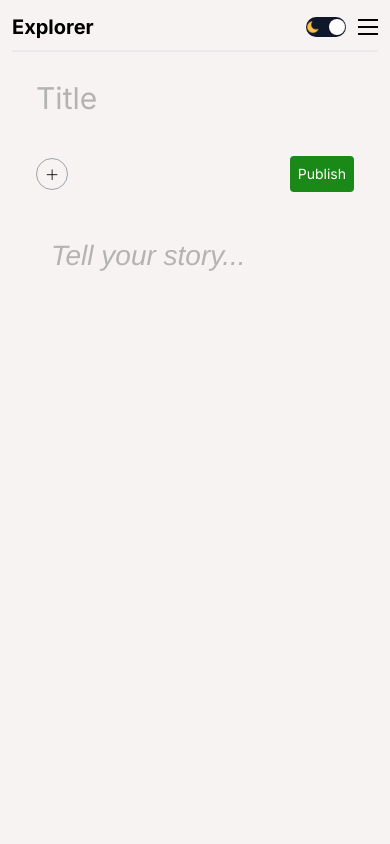
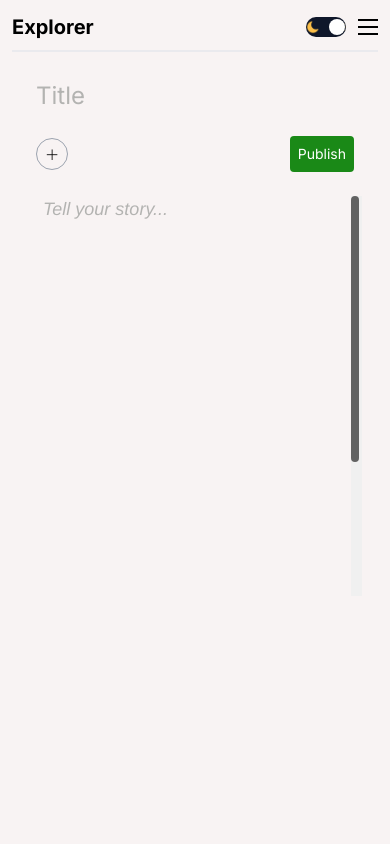
Before and after one commit to Chandu6702/Vivid-Voices, a Next.js app: page /write in a window 390 px wide. Shown: the top 844 px of the page. Built offline with nearby package versions, Linux system fonts and the light colour scheme.

Commit message:
update scrollbar

```diff
--- a/package.json
+++ b/package.json
@@ -14,7 +14,9 @@
     "next": "13.4.19",
     "react": "18.2.0",
     "react-dom": "18.2.0",
-    "react-quill": "^2.0.0"
+    "react-quill": "^2.0.0",
+    "simplebar": "^6.2.7",
+    "simplebar-react": "^3.2.6"
   },
   "devDependencies": {
     "autoprefixer": "^10.4.20",
--- a/src/app/globals.css
+++ b/src/app/globals.css
@@ -1,3 +1,4 @@
+@import "~simplebar/dist/simplebar.min.css";
 @tailwind base;
 @tailwind components;
 @tailwind utilities;
@@ -21,11 +22,8 @@ body {
     color: var(--textColor);
     font-family: 'Inter', sans-serif;
     max-width: 1600px;
-    /* Limit the body to a maximum width */
     margin: 0 auto;
-    /* Center the body content */
     padding: 0 24px;
-    /* Adjust padding for larger screens */
 }
 
 a {
@@ -47,18 +45,84 @@ a {
     --softTextColor: #626262;
 }
 
+.textArea {
+    max-height: 600px;
+    overflow-y: auto;
+}
+
+.simplebar-scrollbar {
+    background: var(--softTextColor);
+    border-radius: 10px;
+}
+
+.simplebar-track {
+    background: var(--softBg);
+}
+
+.textArea::-webkit-scrollbar {
+    width: 8px;
+}
+
+.textArea::-webkit-scrollbar-track {
+    background: var(--softBg);
+}
+
+.textArea::-webkit-scrollbar-thumb {
+    background-color: var(--softTextColor);
+    border-radius: 10px;
+    border: 2px solid var(--softBg);
+}
+
 .ql-container {
+    max-height: 600px;
+    height: auto;
     font-size: 28px !important;
+}
+
+.ql-editor {
+    min-height: 600px;
+    height: 100%;
+    overflow: hidden !important;
+    font-size: 18px;
+    line-height: 1.6;
 }
 
 .ql-editor.ql-blank::before {
     color: #b3b3b1 !important;
+    font-size: 18px !important;
 }
 
-/* Ensure larger screen sizes keep alignment */
+.ql-editor p {
+    margin-bottom: 1rem;
+}
+
 @media (min-width: 1600px) {
     body {
         padding: 0 10px;
-        /* Adjust padding to fit content within the viewport */
     }
 }
+
+@media (max-width: 425px) {
+    .ql-container {
+        min-height: 600px;
+        height: auto;
+        font-size: 16px;
+    }
+
+    .ql-editor {
+        min-height: 600px;
+        height: auto;
+        overflow: hidden !important;
+        font-size: 16px;
+        line-height: 1.2;
+        padding: 1px !important;
+    }
+
+    .simplebar-scrollbar {
+        width: 8px !important;
+    }
+
+    .textArea::-webkit-scrollbar {
+        width: 3px !important;
+    }
+}
--- a/src/app/layout.js
+++ b/src/app/layout.js
@@ -24,7 +24,7 @@ export default function RootLayout({ children }) {
         <ThemeContextProvider>
           <ThemeProvider>
             <Navbar />
-            <div className="flex justify-center h-svh">{children}</div>
+            <div className="flex justify-center">{children}</div>
             <Footer />
           </ThemeProvider>
         </ThemeContextProvider>
--- a/src/app/write/page.jsx
+++ b/src/app/write/page.jsx
@@ -3,6 +3,8 @@ import Image from 'next/image';
 import React, { useState } from 'react';
 import ReactQuill from 'react-quill';
 import "react-quill/dist/quill.bubble.css";
+import 'simplebar/dist/simplebar.min.css';
+import SimpleBar from 'simplebar-react';
 
 const WritePage = () => {
 
@@ -10,11 +12,11 @@ const WritePage = () => {
     const [value, setValue] = useState("");
 
     return (
-        <div className='writeContainer w-full max-w-6xl mx-auto p-4 sm:p-10'>
+        <div className='writeContainer w-full max-w-6xl mx-auto p-4 h-svh sm:p-10'>
             <input
                 type="text"
                 placeholder='Title'
-                className='title mb-6 text-3xl sm:text-5xl lg:text-6xl outline-none border-none bg-transparent placeholder:text-[#b3b3b1] p-2 sm:p-4 w-full'
+                className='title mb-2 text-2xl sm:text-3xl xl:text-5xl outline-none border-none bg-transparent placeholder:text-[#b3b3b1] p-2 sm:p-4 w-full'
             />
 
             <div className='editor relative flex flex-col w-full gap-4'>
@@ -45,13 +47,16 @@ const WritePage = () => {
                     </button>
                 </div>
 
-                <ReactQuill
-                    theme='bubble'
-                    value={value}
-                    onChange={setValue}
-                    placeholder='Tell your story...'
-                    className='textArea w-full h-40 sm:h-64 p-2 sm:p-4 rounded-lg'
-                />
+                {/* SimpleBar wrapping ReactQuill */}
+                <SimpleBar style={{ maxHeight: '400px' }} className="textArea">
+                    <ReactQuill
+                        theme="bubble"
+                        value={value}
+                        onChange={setValue}
+                        placeholder="Tell your story..."
+                        className="textArea text-base w-full rounded-lg"
+                    />
+                </SimpleBar>
             </div>
         </div>
     )
```
Also changed, not shown: 1 other file (tests, documents, lock files or other folders).
